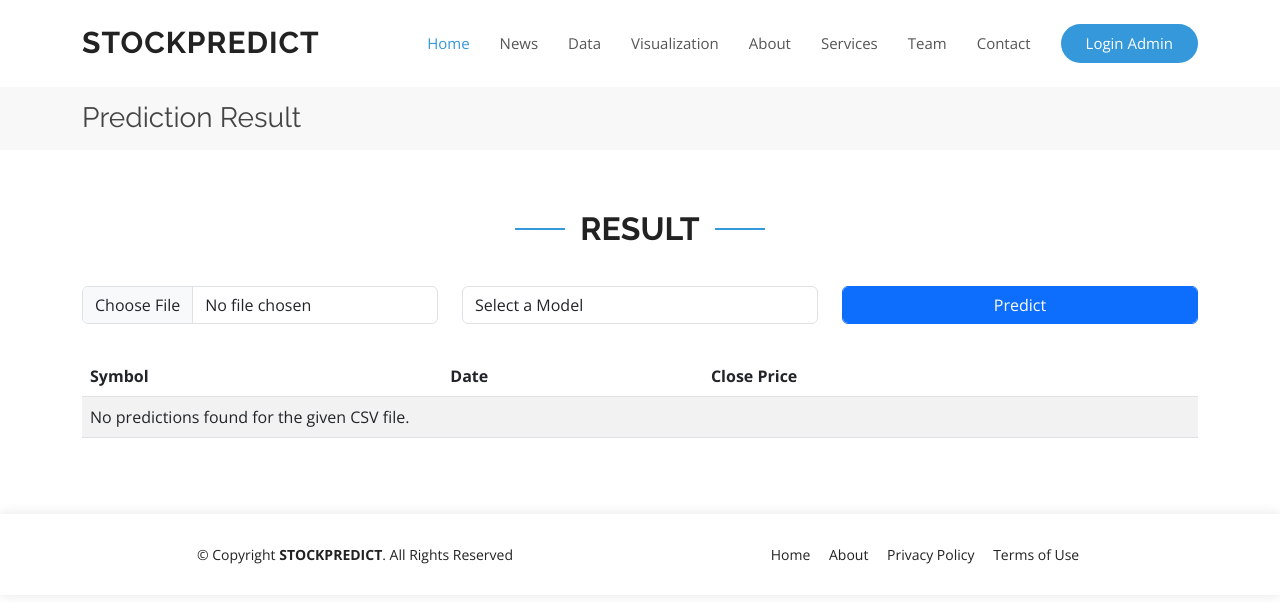
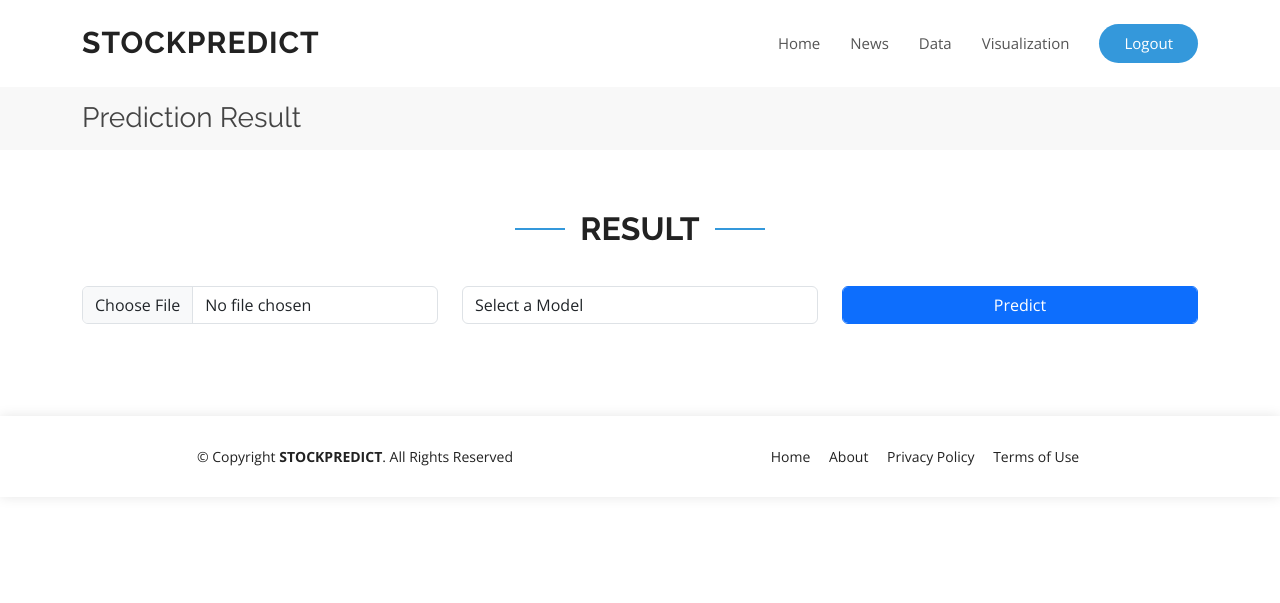
Before and after one commit to ashmin57/Predict-Stock, a Django app: page /predict in a window 1280 px wide. Shown: the top 603 px of the page. Run offline with Django 3.2, Linux system fonts and the light colour scheme; some libraries are stand-ins or nearby versions.

Commit message:
update drivers and few changes made in admin

```diff
--- a/stock/arima/stock-prediction-main/mainapp/urls.py
+++ b/stock/arima/stock-prediction-main/mainapp/urls.py
@@ -1,6 +1,6 @@
 from django.urls import path
 from . import views
-from .views import CustomLoginView
+from .views import CustomLoginView,logout_view
 
 urlpatterns = [
     path('', views.index, name='index'),
@@ -11,4 +11,5 @@ urlpatterns = [
     path('predict', views.predict, name='predict'),
     path('select-symbol/', views.select_symbol, name='select_symbol'),
     path('login/', CustomLoginView.as_view(), name='login'),
+    path('logout/', logout_view, name='logout'),
 ]
--- a/stock/arima/stock-prediction-main/mainapp/views.py
+++ b/stock/arima/stock-prediction-main/mainapp/views.py
@@ -1,4 +1,5 @@
-from django.shortcuts import render
+from django.shortcuts import render, redirect
+from django.contrib.auth import logout
 from django.conf import settings
 import subprocess
 import os
@@ -204,7 +205,7 @@ def get_driver():
     chrome_options = Options()
     chrome_options.binary_location = brave_path
     chrome_options.add_argument("--headless")
-    service = Service('D:\\stock\\arima\\chromedriver\\chromedriver.exe')
+    service = Service('D:\\stockbeta\\stock\\arima\\chromedriver\\chromedriver.exe')
     driver = webdriver.Chrome(service=service, options=chrome_options)
     return driver
 
@@ -212,6 +213,9 @@ def get_driver():
 def index(request):
     return render(request, 'index.html')
 
+def logout_view(request):
+    logout(request)
+    return redirect('index')
 
 def news(request):
     import time
--- /dev/null
+++ b/stock/arima/stock-prediction-main/templates/layout_admin.html
@@ -0,0 +1,96 @@
+{% load static %}
+<!DOCTYPE html>
+<html lang="en">
+
+<head>
+    <meta charset="utf-8">
+    <meta content="width=device-width, initial-scale=1.0" name="viewport">
+
+    <title>STOCKBULL</title>
+    <meta content="" name="description">
+    <meta content="" name="keywords">
+
+    <!-- Favicons -->
+    <link href="{% static 'assets/img/favicon.ico' %}" rel="icon">
+    <link href="{% static 'assets/img/apple-touch-icon.png' %}" rel="apple-touch-icon">
+
+    <!-- Google Fonts -->
+    <link href="https://fonts.googleapis.com/css?family=Open+Sans:300,300i,400,400i,600,600i,700,700i|Raleway:300,300i,400,400i,500,500i,600,600i,700,700i|Poppins:300,300i,400,400i,500,500i,600,600i,700,700i"
+        rel="stylesheet">
+
+    <!-- Vendor CSS Files -->
+    <link href="{% static 'assets/vendor/aos/aos.css' %}" rel="stylesheet">
+    <link href="{% static 'assets/vendor/bootstrap/css/bootstrap.min.css' %}" rel="stylesheet">
+    <link href="{% static 'assets/vendor/bootstrap-icons/bootstrap-icons.css' %}" rel="stylesheet">
+    <link href="{% static 'assets/vendor/boxicons/css/boxicons.min.css' %}" rel="stylesheet">
+    <link href="{% static 'assets/vendor/glightbox/css/glightbox.min.css' %}" rel="stylesheet">
+    <link href="{% static 'assets/vendor/remixicon/remixicon.css' %}" rel="stylesheet">
+    <link href="{% static 'assets/vendor/swiper/swiper-bundle.min.css' %}" rel="stylesheet">
+
+    <!-- Template Main CSS File -->
+    <link href="{% static 'assets/css/style.css' %}" rel="stylesheet">
+</head>
+
+<body>
+    <!-- ======= Header ======= -->
+    <header id="header" class="fixed-top d-flex align-items-center">
+        <div class="container d-flex align-items-center justify-content-between">
+
+            <div class="logo">
+                <h1><a href="{% url 'index' %}">STOCKPREDICT</a></h1>
+            </div>
+
+            <nav id="navbar" class="navbar">
+                <ul>
+                    <li><a class="nav-link scrollto {% if request.path == '/' %}active{% endif %}" href="{% url 'index' %}#hero">Home</a></li>
+                    <li><a class="nav-link scrollto {% if request.path == '/news/' %}active{% endif %}" href="{% url 'news' %}">News</a></li>
+                    <li><a class="nav-link scrollto {% if request.path == '/data_download/' %}active{% endif %}" href="{% url 'data_download' %}">Data</a></li>
+                    <li><a class="nav-link scrollto {% if request.path == '/visualization/' %}active{% endif %}" href="{% url 'visualization' %}">Visualization</a></li>
+                    <li><a class="getstarted scrollto" href="{% url 'logout' %}">Logout</a></li>
+                </ul>
+                <i class="bi bi-list mobile-nav-toggle"></i>
+            </nav>
+
+        </div>
+    </header><!-- End Header -->
+
+    {% block content %}
+    {% endblock %}
+
+    <!-- ======= Footer ======= -->
+    <footer id="footer">
+        <div class="container">
+            <div class="row d-flex align-items-center">
+                <div class="col-lg-6 text-lg-left text-center">
+                    <div class="copyright">
+                        &copy; Copyright <strong>STOCKPREDICT</strong>. All Rights Reserved
+                    </div>
+                </div>
+                <div class="col-lg-6">
+                    <nav class="footer-links text-lg-right text-center pt-2 pt-lg-0">
+                        <a href="{% url 'index' %}#intro" class="scrollto">Home</a>
+                        <a href="{% url 'index' %}#about" class="scrollto">About</a>
+                        <a href="/#">Privacy Policy</a>
+                        <a href="/#">Terms of Use</a>
+                    </nav>
+                </div>
+            </div>
+        </div>
+    </footer><!-- End Footer -->
+
+    <a href="#" class="back-to-top d-flex align-items-center justify-content-center"><i
+            class="bi bi-arrow-up-short"></i></a>
+
+    <!-- Vendor JS Files -->
+    <script src="{% static 'assets/vendor/purecounter/purecounter_vanilla.js' %}"></script>
+    <script src="{% static 'assets/vendor/aos/aos.js' %}"></script>
+    <script src="{% static 'assets/vendor/bootstrap/js/bootstrap.bundle.min.js' %}"></script>
+    <script src="{% static 'assets/vendor/glightbox/js/glightbox.min.js' %}"></script>
+    <script src="{% static 'assets/vendor/isotope-layout/isotope.pkgd.min.js' %}"></script>
+    <script src="{% static 'assets/vendor/swiper/swiper-bundle.min.js' %}"></script>
+
+    <!-- Template Main JS File -->
+    <script src="{% static 'assets/js/main.js' %}"></script>
+
+</body>
+</html>
--- a/stock/arima/stock-prediction-main/templates/predict.html
+++ b/stock/arima/stock-prediction-main/templates/predict.html
@@ -1,6 +1,10 @@
-{% extends 'layout.html' %}
+{% extends 'layout_admin.html' %}
 {% block content %}
-
+<style>
+    .text-success {
+        color: green;
+    }
+</style>
 <script src="https://code.jquery.com/jquery-3.6.0.min.js"></script>
 <script>
     $(document).ready(function () {
@@ -28,7 +32,7 @@
             formData.append('csv_file', $('#csv-file')[0].files[0]);
             formData.append('model', $('[name="model"]').val());
 
-            $('#result').text('Model is training. Please wait it takes about 2 minutes or less');
+            $('#result').text('Model is training. Please wait, it takes about 2 minutes or less.');
 
             $.ajax({
                 url: '/predict',
@@ -41,7 +45,7 @@
                 },
                 success: function (response) {
                     $('#result-table tbody').empty();
-                    $('#result').empty();
+                    $('#result').removeClass('text-danger').addClass('text-success').text('Prediction completed successfully!');  // Show success message in green
 
                     $.each(response.data.date, function (index, value) {
                         var newRow = $('<tr>');
@@ -50,8 +54,10 @@
                         $('#result-table tbody').append(newRow);
                     });
                 },
+
                 error: function (xhr, status, error) {
                     console.log(error);
+                    $('#result').text('An error occurred during prediction. Please try again.'); // Show error message
                 }
             });
         });
@@ -61,11 +67,9 @@
 
 <section class="breadcrumbs">
     <div class="container">
-
         <div class="d-flex justify-content-between align-items-center">
             <h2>Prediction Result</h2>
         </div>
-
     </div>
 </section>
 <section class="inner-page">
@@ -99,29 +103,6 @@
         {% endif %}
 
         <p class="text-danger" id="result">{{ error_message }}</p>  <!-- Display any error message -->
-
-        <table class="table table-striped" id="result-table">
-            <thead>
-                <tr>
-                    <th>Symbol</th>
-                    <th>Date</th>
-                    <th>Close Price</th>
-                </tr>
-            </thead>
-            <tbody>
-                {% if data %}
-                    {% for item in data %}
-                    <tr>
-                        <td>{{ item.symbol }}</td>
-                        <td>{{ item.date|date:"Y-m-d" }}</td>  <td>{{ item.close_price }}</td>
-                    </tr>
-                    {% endfor %}
-                {% else %}  <tr>
-                        <td colspan="3">No predictions found for the given CSV file.</td>
-                    </tr>
-                {% endif %}
-            </tbody>
-        </table>
     </div>
 </section>
 
```
Also changed, not shown: stock/arima/stock-prediction-main/db.sqlite3, 3 other files.
